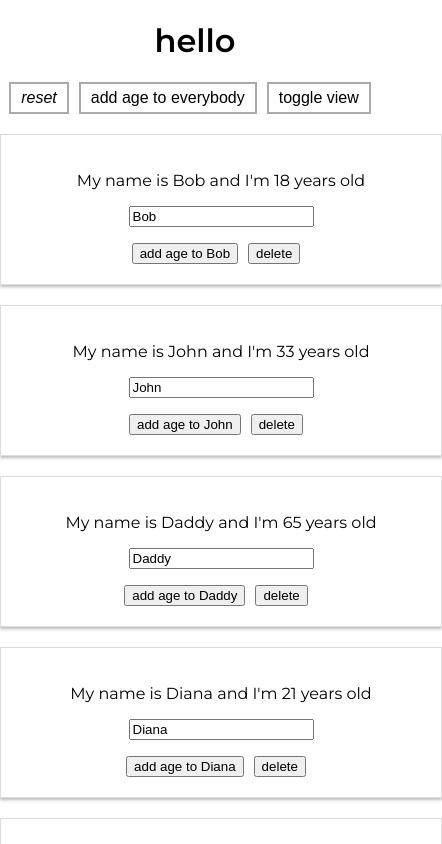
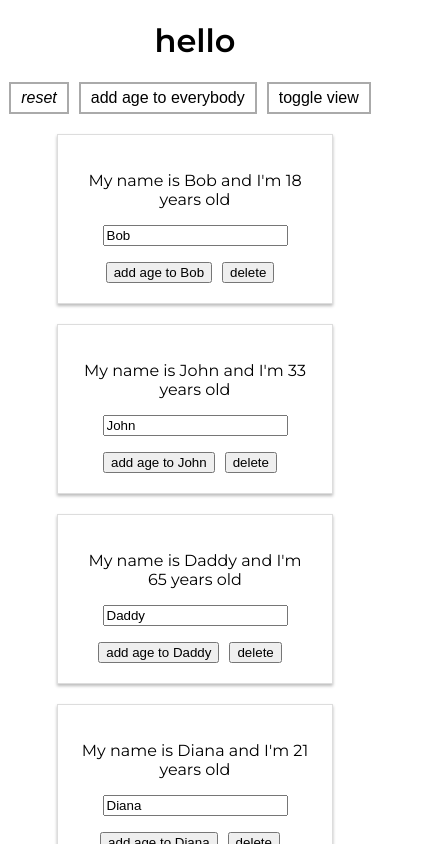
Before and after one commit to artem-bayandin/udemy-react, a React (Create React App) app in the folder udemy-react-guide/: page / in a window 390 px wide. Both pictures are taken after a click on the button "toggle view". Shown: the top 844 px of the page, 442 px wide, since content can reach past the window. Built offline with nearby package versions, Linux system fonts and the light colour scheme.

Commit message:
Radium for @media queries

```diff
--- a/udemy-react-guide/src/App.js
+++ b/udemy-react-guide/src/App.js
@@ -1,7 +1,7 @@
 import React, { useState } from 'react';
 import './App.css';
 import Person from './Person/Person'
-import Radium from 'radium'
+import Radium, { StyleRoot } from 'radium'
 
 const App = props => {
     const initialState = {
@@ -14,25 +14,25 @@
         ]
     }
 
-    const [ peopleState, setPeople ] = useState(initialState)
+    const [peopleState, setPeople] = useState(initialState)
 
     const addAgeToAll = () => {
         setPeople(prevState => {
-            return { people: [...prevState.people.map(p => { return {...p, age: p.age + 1} })] }
+            return { people: [...prevState.people.map(p => { return { ...p, age: p.age + 1 } })] }
         })
     }
 
     const makeOneOlderHandler = (event, id) => {
         let target = event.currentTarget;
         setPeople(prevState => {
-            return { people: [...prevState.people.map(p => { return p.id === id ? {...p, age: p.age + 1} : p })] }
+            return { people: [...prevState.people.map(p => { return p.id === id ? { ...p, age: p.age + 1 } : p })] }
         })
     }
 
     const nameChangedHandler = (event, id) => {
         let target = event.currentTarget;
         setPeople(prevState => {
-            return { people: [...prevState.people.map(p => { return p.id === id ? {...p, name: target.value} : p })] }
+            return { people: [...prevState.people.map(p => { return p.id === id ? { ...p, name: target.value } : p })] }
         })
     }
 
@@ -42,7 +42,7 @@
         })
     }
 
-    const [ viewPeople, setViewPeople ] = useState(false)
+    const [viewPeople, setViewPeople] = useState(false)
 
     const buttonStyle = {
         backgroundColor: 'white',
@@ -67,7 +67,7 @@
         resetBtnStyles.push('combined-red')
     }
 
-    let addAgeToEverybodyStyle = {...buttonStyle}
+    let addAgeToEverybodyStyle = { ...buttonStyle }
     if (viewPeople) {
         addAgeToEverybodyStyle[':hover'] = {
             backgroundColor: 'lightyellow',
@@ -76,6 +76,7 @@
     }
 
     return (
+        <StyleRoot>
             <div className="App">
                 <h1>hello</h1>
                 <button
@@ -108,6 +109,7 @@
                         />)
                 }
             </div>
+        </StyleRoot>
     );
 }
 
--- a/udemy-react-guide/src/Person/Person.css
+++ b/udemy-react-guide/src/Person/Person.css
@@ -1,5 +1,5 @@
 .Person {
-    width: 400px;
+    width: 60%;
     margin: 20px auto;
     border: 1px solid #ddd;
     box-shadow: 0 2px 3px #bbb;
--- a/udemy-react-guide/src/Person/Person.js
+++ b/udemy-react-guide/src/Person/Person.js
@@ -1,4 +1,5 @@
 import React from 'react'
+import Radium from 'radium'
 import './Person.css'
 
 const person = (props) => {
@@ -7,8 +8,14 @@
         props.makeOlder(ev)
     }
 
+    const style = {
+        '@media (min-width: 500px)': {
+            width: '420px'
+        }
+    }
+
     return (
-        <div className="Person">
+        <div className="Person" style={style}>
             <p>My name is {props.name} and I'm {props.age} years old</p>
             <p>{props.children}</p>
             <p>
@@ -23,4 +30,4 @@
     )
 }
 
-export default person;
+export default Radium(person);
```
Lines whose indentation alone changed are shown as unchanged.
